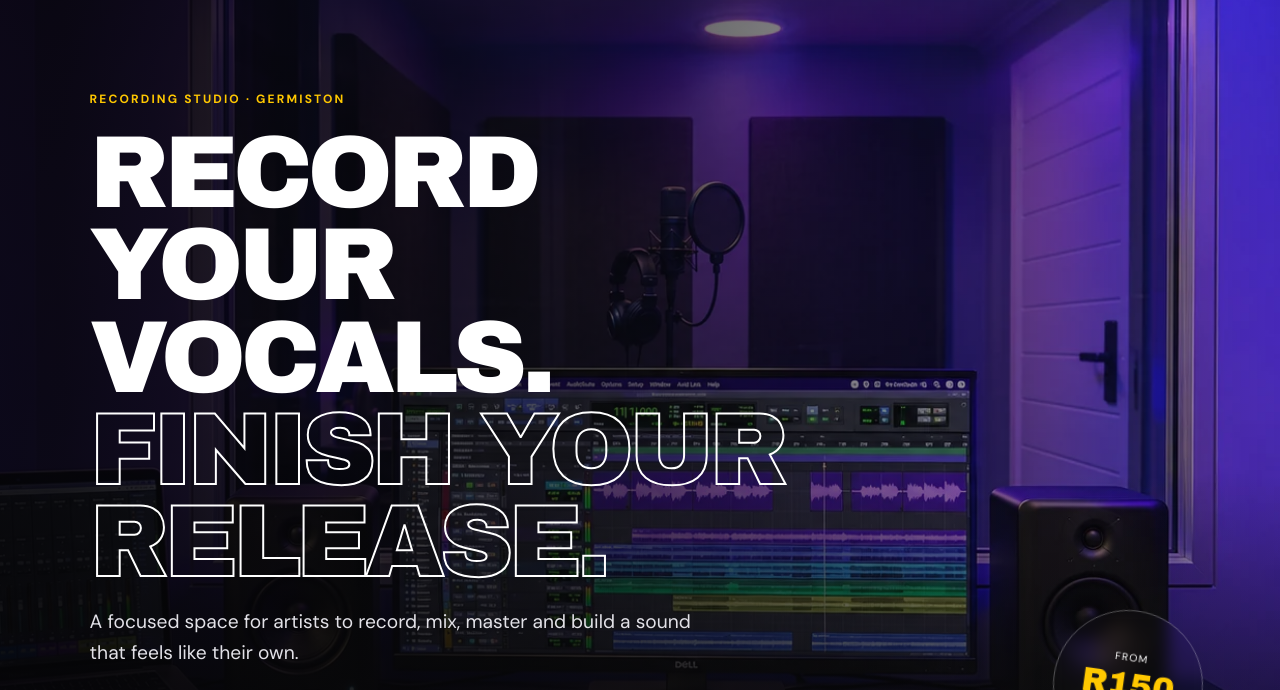
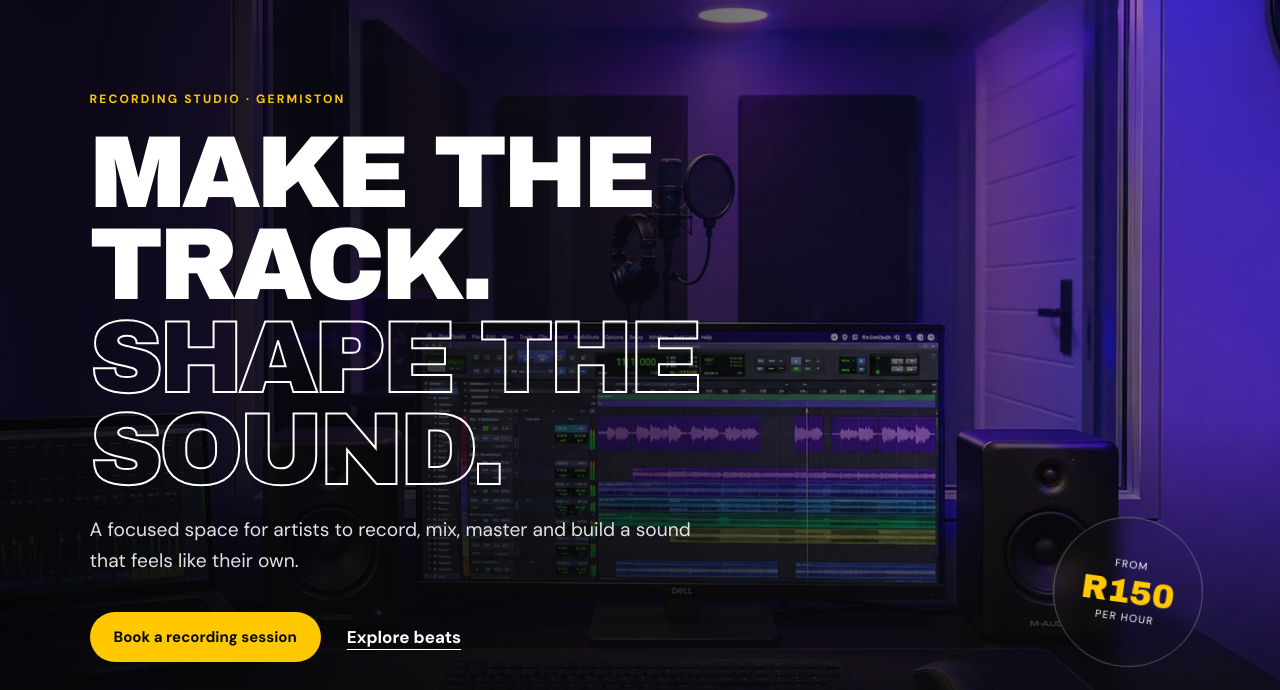
Before and after one commit to ItzGazz-IT/thinkin-sounds, a plain HTML site: page dist/index.html in a window 1280 px wide. Shown: the part 110-800 px from the top of the page. Drawn offline with Linux system fonts and the light colour scheme.

Commit message:
Update Site source

```diff
--- a/dist/index.html
+++ b/dist/index.html
@@ -25,7 +25,7 @@
       <div class="hero-shade"></div>
       <div class="hero-content">
         <p class="eyebrow">Recording studio · Germiston</p>
-        <h1>Record your vocals.<br><em>Finish your release.</em></h1>
+        <h1>Make the track.<br><em>Shape the sound.</em></h1>
         <p class="hero-copy">A focused space for artists to record, mix, master and build a sound that feels like their own.</p>
         <div class="button-row"><a class="button" href="#contact">Book a recording session</a><a class="text-link" href="#beats">Explore beats</a></div>
       </div>
```
